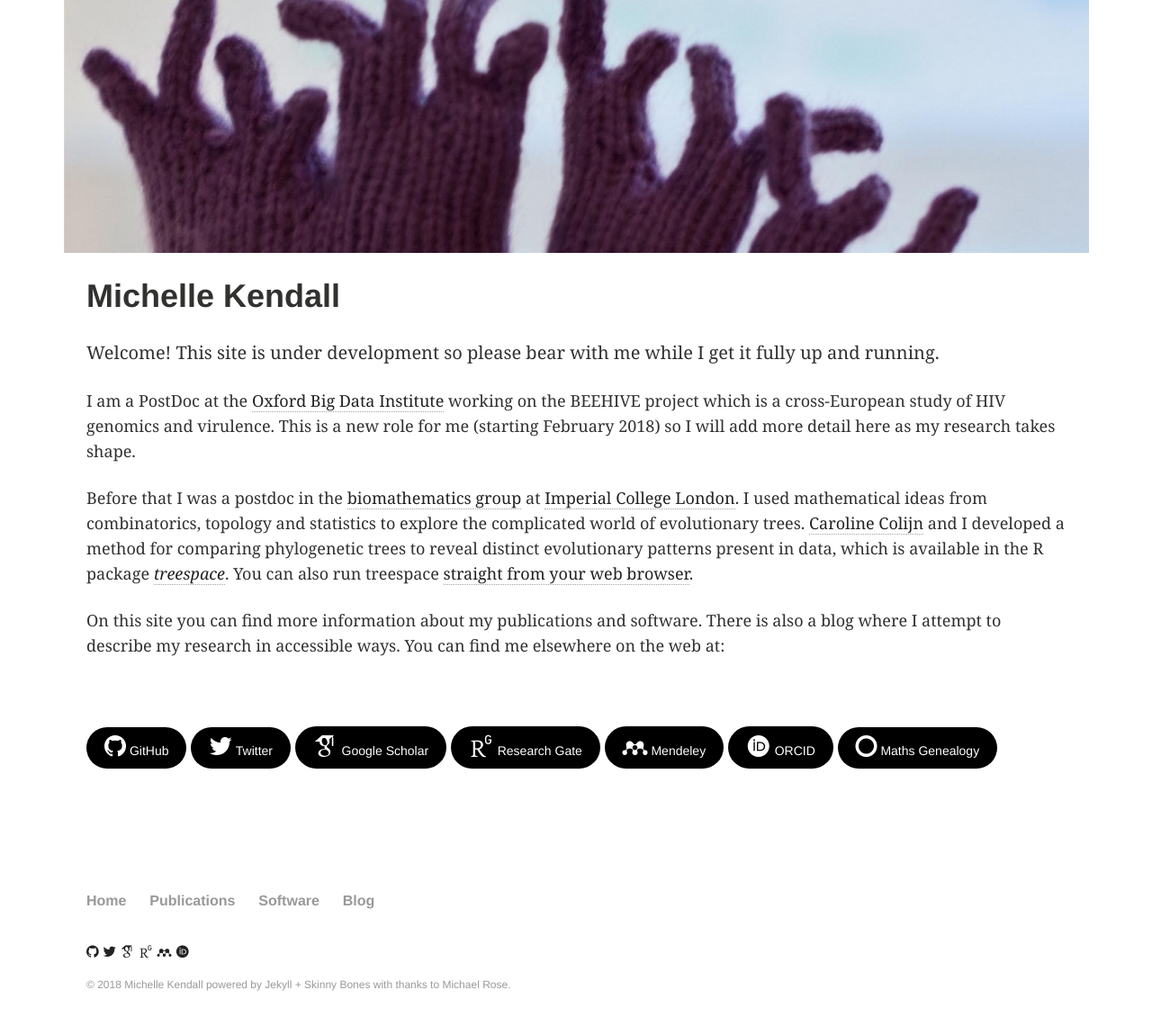
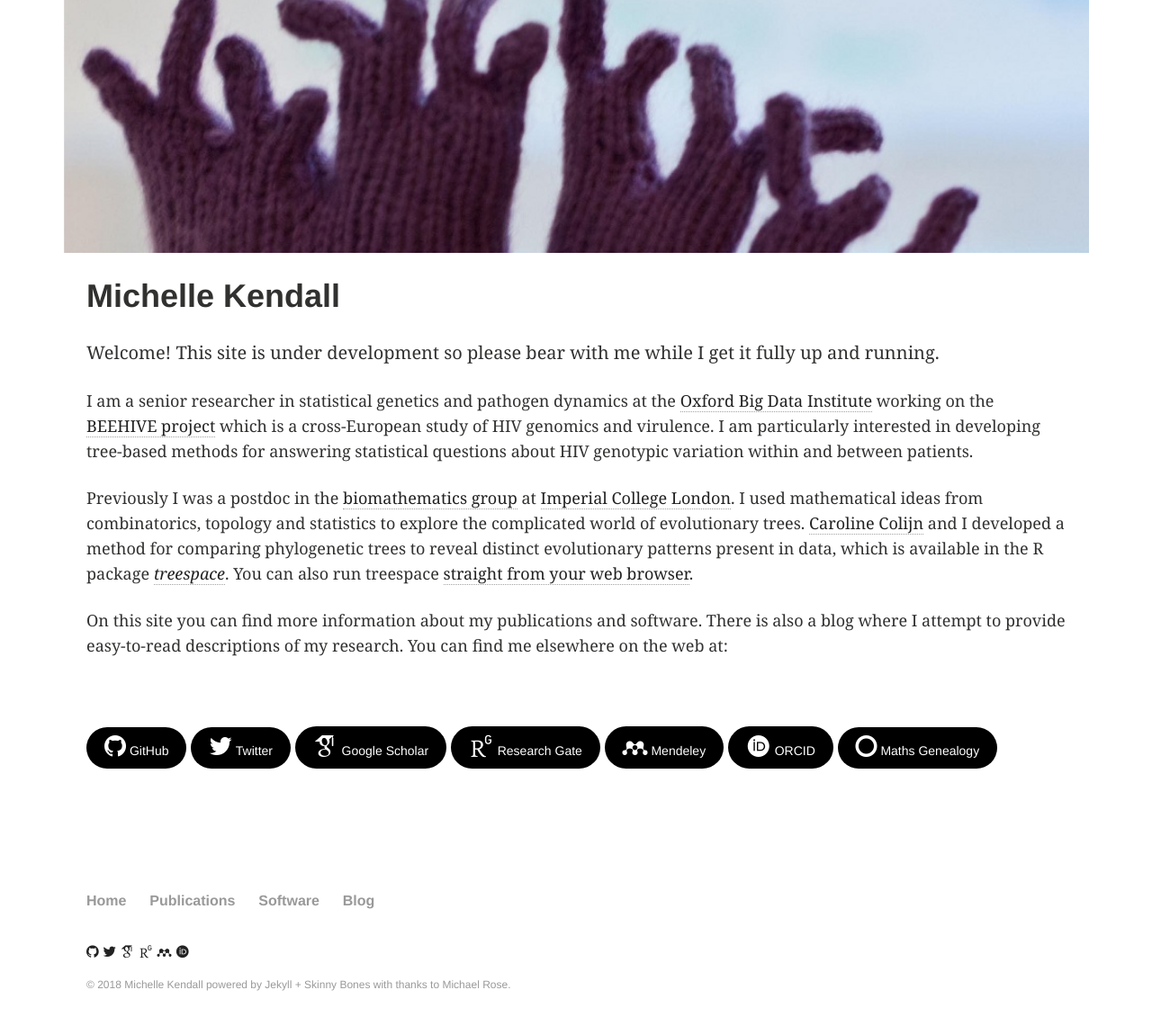
Before and after one commit to MichelleKendall/MichelleKendall.github.io, a Jekyll site: the page built from index.md, in a window 1280 px wide, cut to the strip 216-1396 px from the top of the page. Shown: the top 1140 px of the strip at 90% size. Built offline with Jekyll 4.4.1, drawn with Linux system fonts in a browser that asks for light colours; some web fonts are replaced; comment, search, counter and statistics services are not loaded.

Commit message:
Updating front page

```diff
--- a/index.md
+++ b/index.md
@@ -8,16 +8,16 @@ image:
 
 Welcome! This site is under development so please bear with me while I get it fully up and running.
 
-I am a PostDoc at the <a href="https://www.bdi.ox.ac.uk/" target="_blank">Oxford Big Data Institute</a> working on the BEEHIVE project which is a cross-European study of HIV genomics and virulence.
-This is a new role for me (starting February 2018) so I will add more detail here as my research takes shape.
+I am a senior researcher in statistical genetics and pathogen dynamics at the <a href="https://www.bdi.ox.ac.uk/" target="_blank">Oxford Big Data Institute</a> working on the <a href="https://017.medsci.ox.ac.uk/" target="_blank">BEEHIVE project</a> which is a cross-European study of HIV genomics and virulence.
+I am particularly interested in developing tree-based methods for answering statistical questions about HIV genotypic variation within and between patients.
 
-Before that I was a postdoc in the <a href="http://www.imperial.ac.uk/biomathematics-group" target="_blank">biomathematics group</a> at <a href="https://www.imperial.ac.uk/" target="_blank">Imperial College London</a>.
+Previously I was a postdoc in the <a href="http://www.imperial.ac.uk/biomathematics-group" target="_blank">biomathematics group</a> at <a href="https://www.imperial.ac.uk/" target="_blank">Imperial College London</a>.
 I used mathematical ideas from combinatorics, topology and statistics to explore the complicated world of evolutionary trees.
 <a href="http://www.imperial.ac.uk/people/c.colijn" target="_blank">Caroline Colijn</a> and I developed a method for comparing phylogenetic trees to reveal distinct evolutionary patterns present in data, which is available in the R package <a href="https://cran.rstudio.com/web/packages/treespace/index.html" target="_blank">*treespace*</a>.
 You can also run treespace <a href="http://shiny.imperial-stats-experimental.co.uk/users/mlkendal/treespace/" target="_blank">straight from your web browser</a>.
 
 On this site you can find more information about my publications and software.
-There is also a blog where I attempt to describe my research in accessible ways.
+There is also a blog where I attempt to provide easy-to-read descriptions of my research.
 You can find me elsewhere on the web at:
 
 <br>
```
